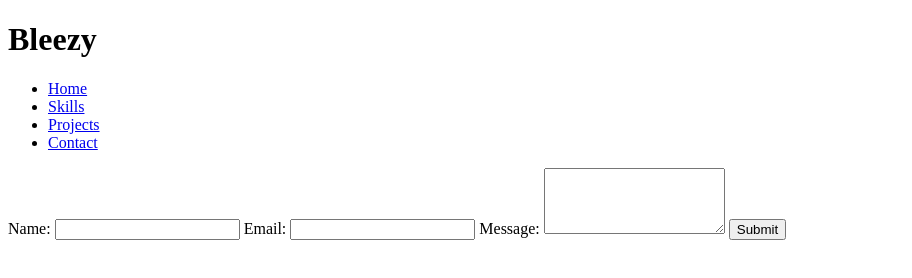
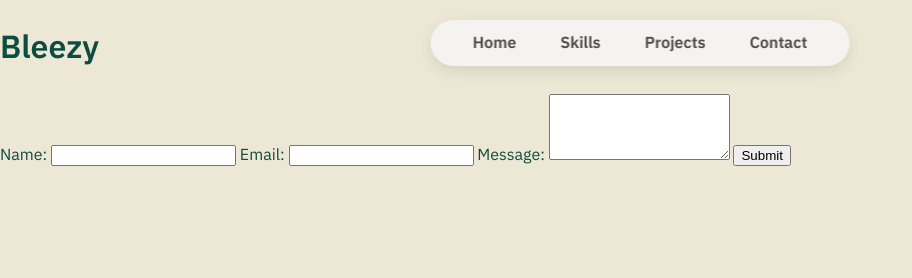
Before and after one commit to blexolonde/Profile, a plain HTML site: page contact.html in a window 1280 px wide. Shown: the whole page, without its empty margins (0-912 px from the left). Drawn offline with Linux system fonts and the light colour scheme; a web font is replaced by a local one.

```diff
--- a/contact.html
+++ b/contact.html
@@ -14,7 +14,7 @@
   <link href="https://cdnjs.cloudflare.com/ajax/libs/font-awesome/6.0.0-beta3/css/all.min.css" rel="stylesheet" />
 
   <!-- External CSS -->
-  <link href="styles.css" rel="stylesheet" />
+  <link href="style.css" rel="stylesheet" />
 </head>
 <body>
   <!-- Header Section -->
```
Also changed, not shown: index.html (+1 -1 lines).
